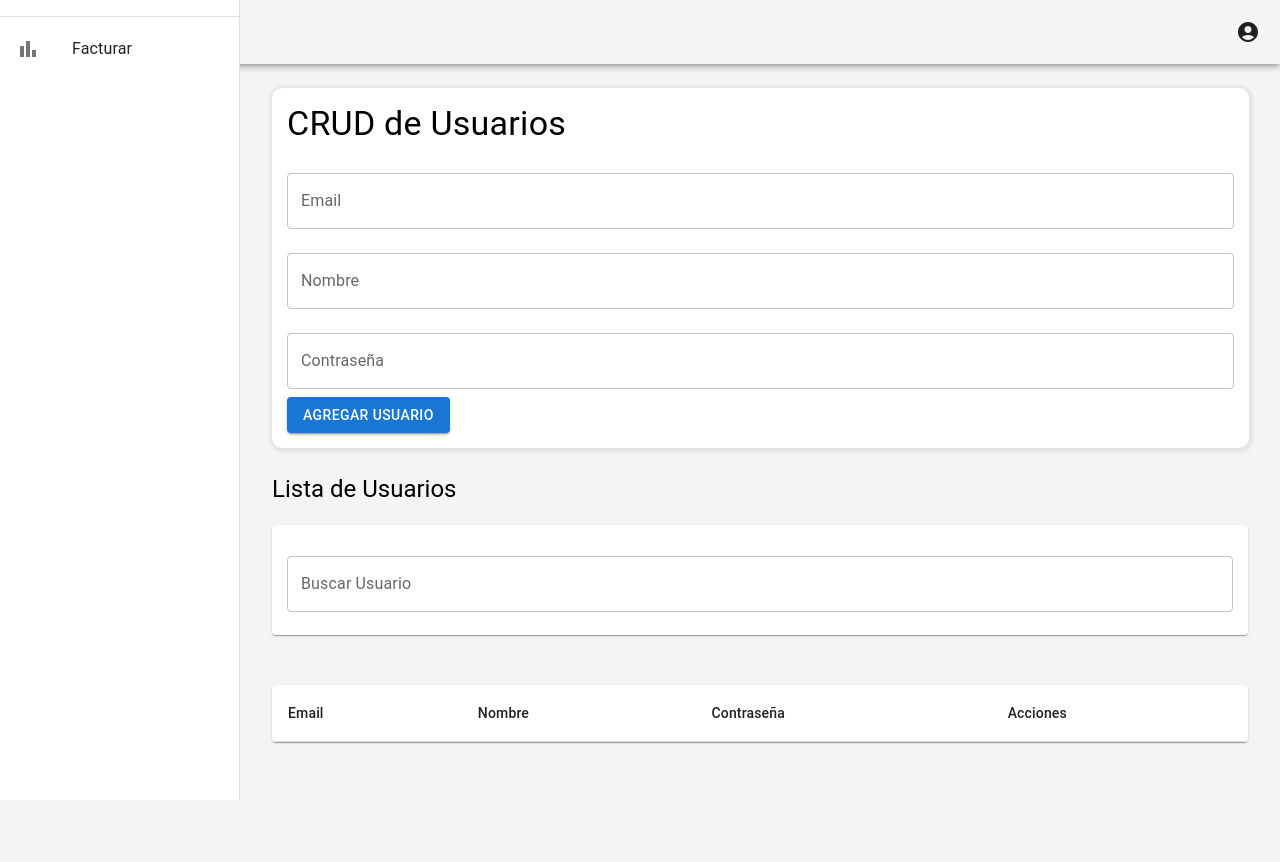
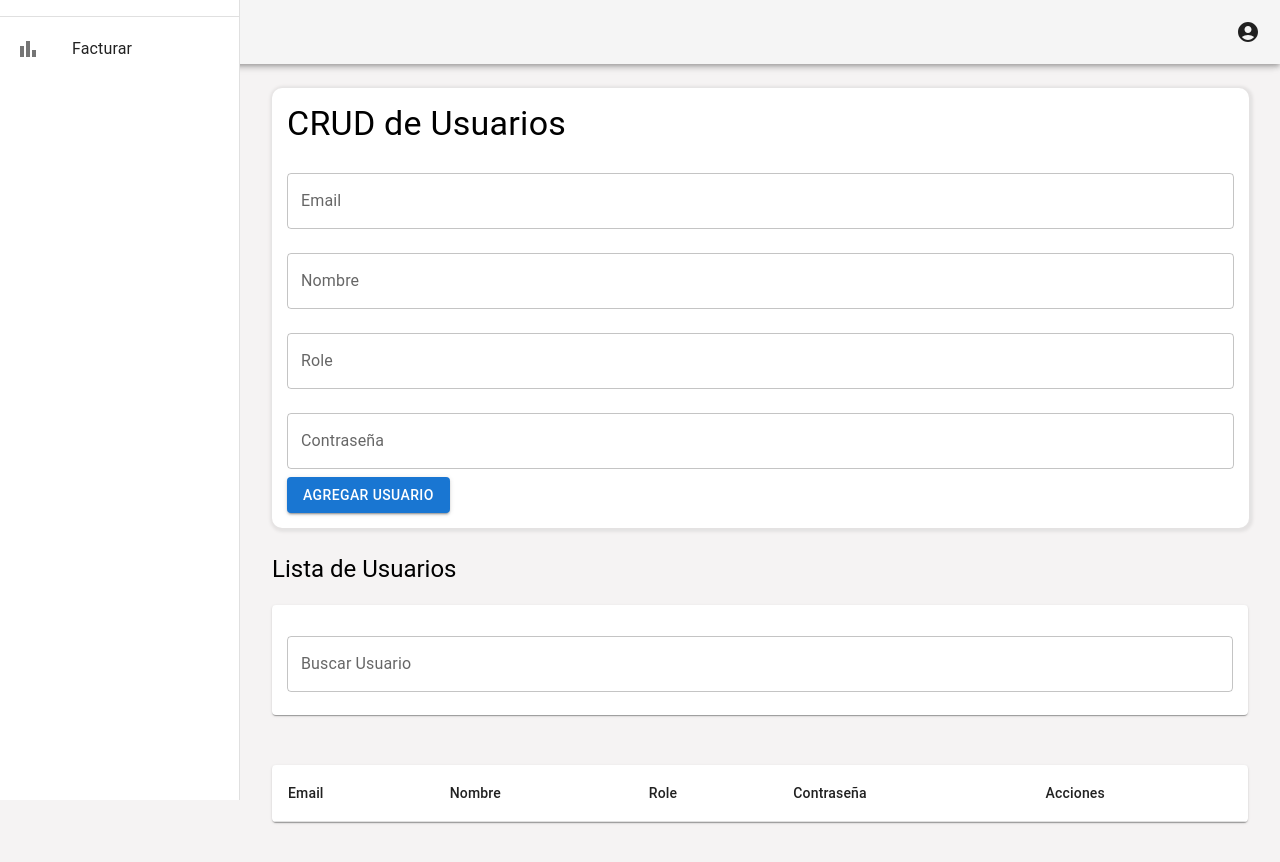
Before and after one commit to DarknesCloud/frontend_prueba, a React (Vite) app: page /dashboard/users in a window 1280 px wide. Shown: the top 862 px of the page. Before the commit the page ends 800 px from the top, so only its background shows below. Built offline with nearby package versions, Linux system fonts and the light colour scheme.

Commit message:
Aplicacion completa

```diff
--- a/src/components/Dashboard.tsx
+++ b/src/components/Dashboard.tsx
@@ -1,6 +1,6 @@
 import React, { useEffect, useRef, useState } from 'react';
 import Chart, { ChartConfiguration } from 'chart.js/auto';
-import { Box, Grid } from '@mui/material';
+import { Box, Grid, Typography } from '@mui/material';
 import { ExitToApp, People, ShoppingCart, Store } from '@mui/icons-material';
 import Guard from './Guard';
 import StatCard from './StatCard';
@@ -138,6 +138,9 @@ const Dashboard: React.FC<DashboardProps> = () => {
                 </Grid>
               </Grid>
             </Box>
+            <Typography variant="h4" gutterBottom style={{ marginTop: '35px' }}>
+              Tipos de Facturas
+            </Typography>
             <div className="chartjsContainer">
               <Box m={2}>
                 <canvas ref={chartRef}></canvas>
--- a/src/components/Store.tsx
+++ b/src/components/Store.tsx
@@ -45,7 +45,11 @@ const ProductCard: React.FC = () => {
 
   return (
     <Fade>
-      <Grid container spacing={2} style={{ margin: '50px', marginTop: '80px' }}>
+      <Grid
+        container
+        spacing={2}
+        style={{ padding: '15px', marginTop: '100px' }}
+      >
         {loading ? (
           <Typography variant="h6">Cargando...</Typography>
         ) : error ? (
--- a/src/components/UserCrud.tsx
+++ b/src/components/UserCrud.tsx
@@ -20,6 +20,7 @@ import {
 interface User {
   email: string;
   name: string;
+  role: string;
   password: string;
 }
 
@@ -28,6 +29,7 @@ const UserCrud: React.FC = () => {
   const [userEmail, setUserEmail] = useState<string>('');
   const [userName, setUserName] = useState<string>('');
   const [userPassword, setUserPassword] = useState<string>('');
+  const [userRole, setUserRole] = useState<string>('');
   const [editingUser, setEditingUser] = useState<User | null>(null);
   const [deleteConfirmationOpen, setDeleteConfirmationOpen] = useState(false);
   const [userToDeleteIndex, setUserToDeleteIndex] = useState<number | null>(
@@ -53,6 +55,7 @@ const UserCrud: React.FC = () => {
     const newUser: User = {
       email: userEmail,
       name: userName,
+      role: userRole,
       password: userPassword,
     };
 
@@ -74,6 +77,7 @@ const UserCrud: React.FC = () => {
     // Limpiamos los campos del formulario
     setUserEmail('');
     setUserName('');
+    setUserRole('');
     setUserPassword('');
   };
 
@@ -103,6 +107,7 @@ const UserCrud: React.FC = () => {
     const userToEdit = users[index];
     setUserEmail(userToEdit.email);
     setUserName(userToEdit.name);
+    setUserRole(userToEdit.role);
     setUserPassword(userToEdit.password);
     setEditingUser(userToEdit);
   };
@@ -134,6 +139,13 @@ const UserCrud: React.FC = () => {
             fullWidth
             value={userName}
             onChange={(e: any) => setUserName(e.target.value)}
+            margin="normal"
+          />
+          <TextField
+            label="Role"
+            fullWidth
+            value={userRole}
+            onChange={(e: any) => setUserRole(e.target.value)}
             margin="normal"
           />
           <TextField
@@ -174,6 +186,7 @@ const UserCrud: React.FC = () => {
             <TableRow>
               <TableCell>Email</TableCell>
               <TableCell>Nombre</TableCell>
+              <TableCell>Role</TableCell>
               <TableCell>Contraseña</TableCell>
               <TableCell>Acciones</TableCell>
             </TableRow>
@@ -183,6 +196,7 @@ const UserCrud: React.FC = () => {
               <TableRow key={index}>
                 <TableCell>{user.email}</TableCell>
                 <TableCell>{user.name}</TableCell>
+                <TableCell>{user.role}</TableCell>
                 <TableCell>{user.password}</TableCell>
                 <TableCell>
                   <Button
```
